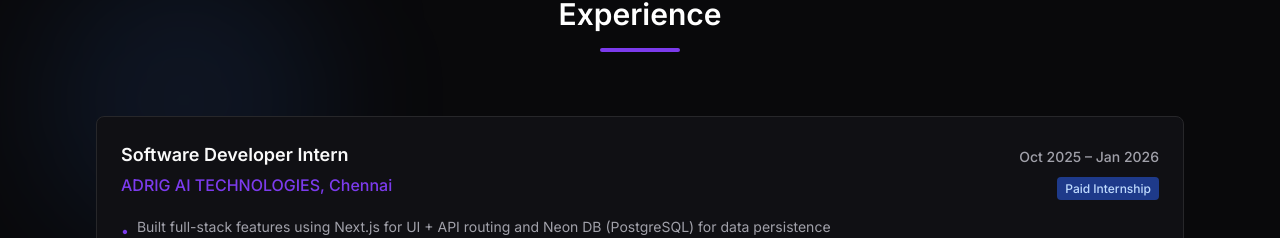
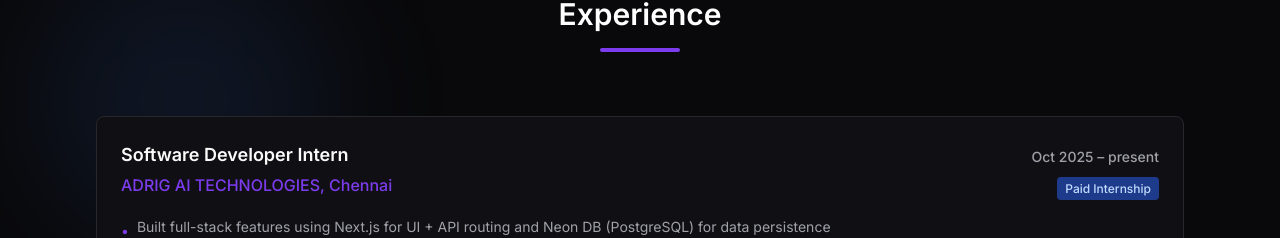
Before and after one commit to Gokulprakash2005/Portfolio, a Next.js app: page / in a window 1280 px wide. Shown: the part 1444-1682 px from the top of the page. Built offline with nearby package versions, Linux system fonts and the light colour scheme.

Commit message:
Add updation

```diff
--- a/components/Experience.tsx
+++ b/components/Experience.tsx
@@ -8,7 +8,7 @@ export default function Experience() {
             title: "Software Developer Intern",
             company: "ADRIG AI TECHNOLOGIES",
             location: "Chennai",
-            duration: "Oct 2025 – Jan 2026",
+            duration: "Oct 2025 – present",
             type: "Paid Internship",
 
 
```
